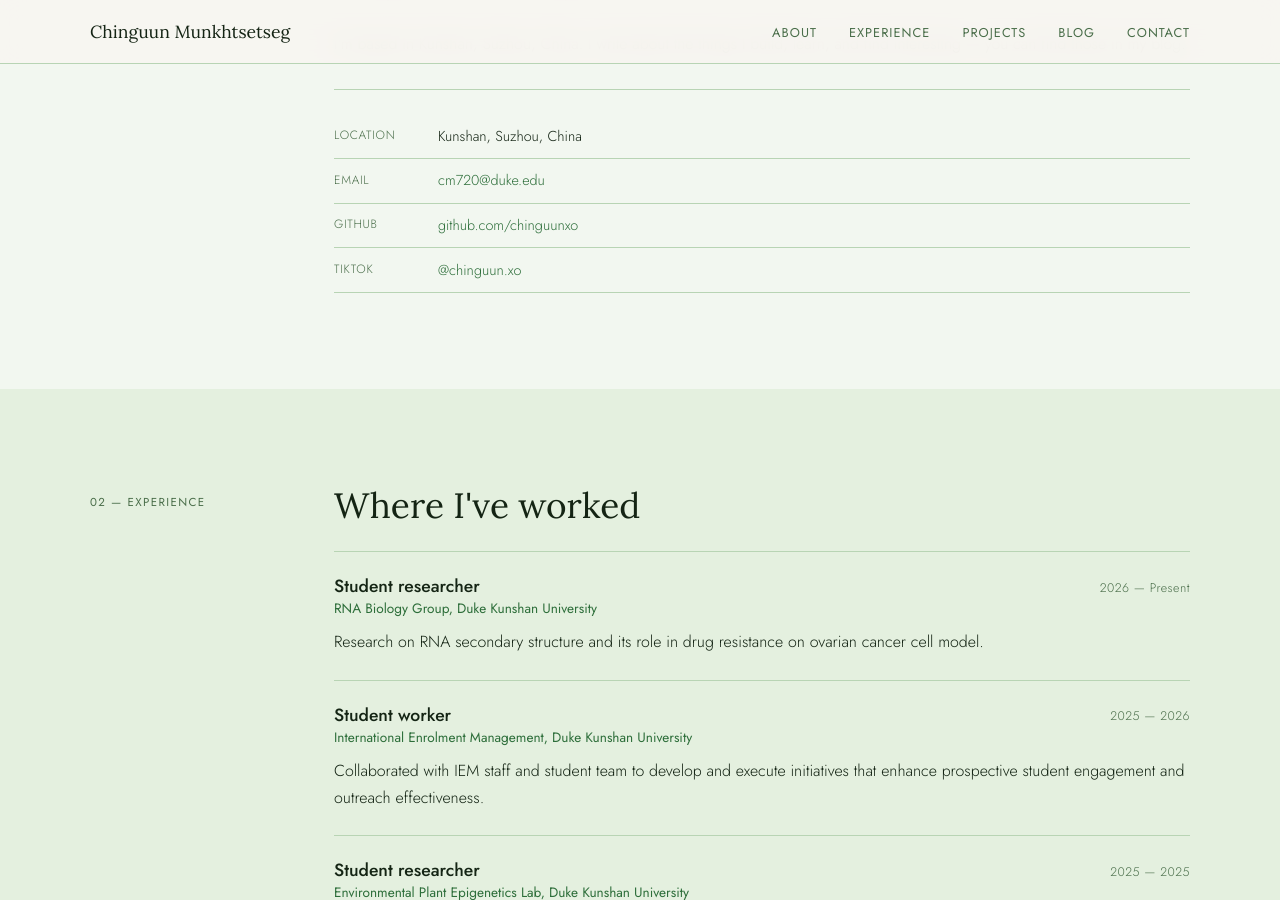
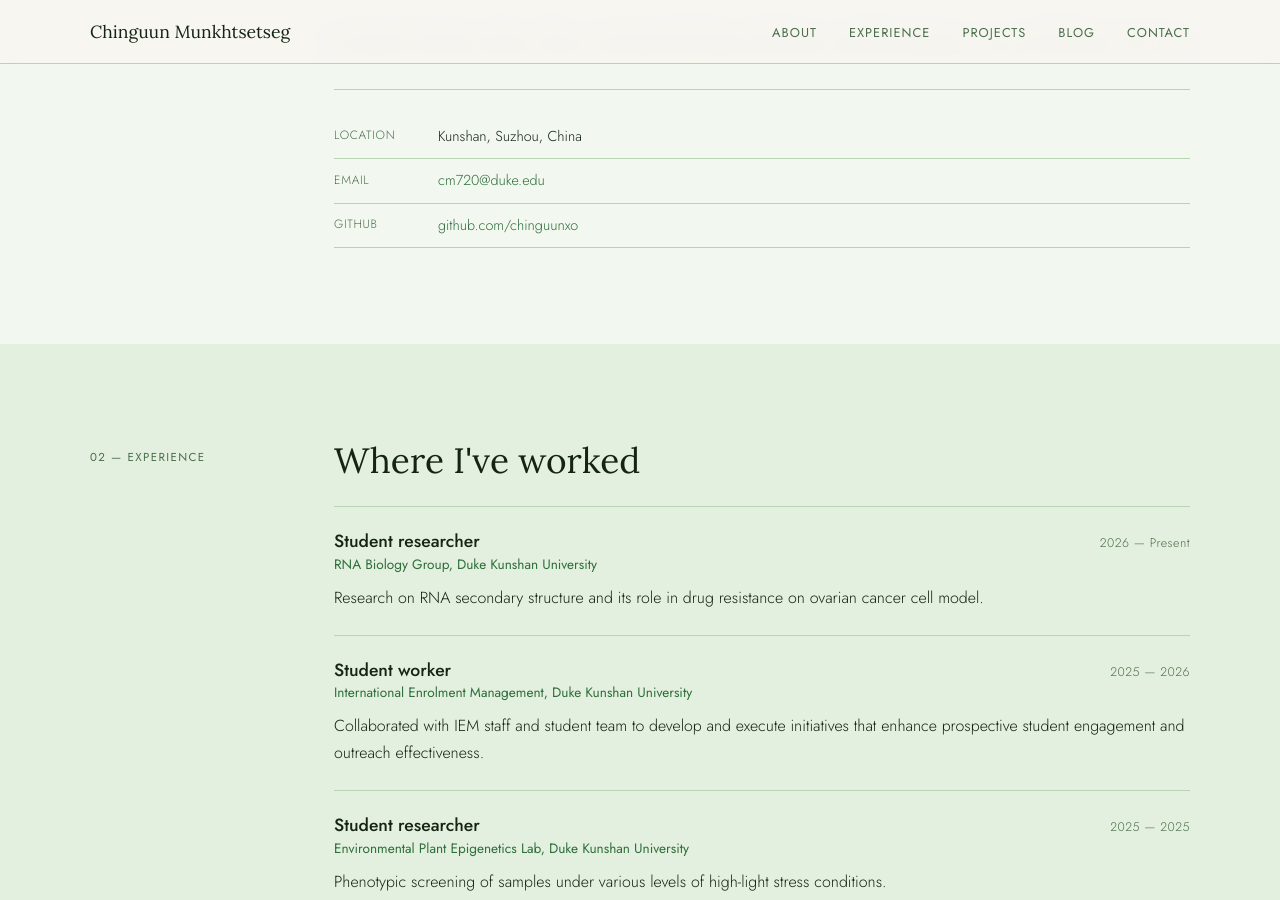
Before and after one commit to chinguunxo/chinguunxo.github.io, a Jekyll site: the page built from index.html, in a window 1280 px wide and 900 px high, scrolled down 1121 px. Built offline with Jekyll 4.4.1, drawn with Linux system fonts in a browser that asks for light colours.

Commit message:
-
Removed TikTok link from the author details section.

```diff
--- a/index.html
+++ b/index.html
@@ -39,7 +39,6 @@ title: Home
         <li><span>Location</span> {{ site.author.location }}</li>
         <li><span>Email</span> <a href="mailto:{{ site.author.email }}">{{ site.author.email }}</a></li>
         <li><span>GitHub</span> <a href="https://github.com/{{ site.author.github }}" target="_blank" rel="noopener">github.com/{{ site.author.github }}</a></li>
-        {% if site.author.tiktok %}<li><span>TikTok</span> <a href="https://www.tiktok.com/@{{ site.author.tiktok }}" target="_blank" rel="noopener">@{{ site.author.tiktok }}</a></li>{% endif %}
       </ul>
     </div>
   </div>
```
